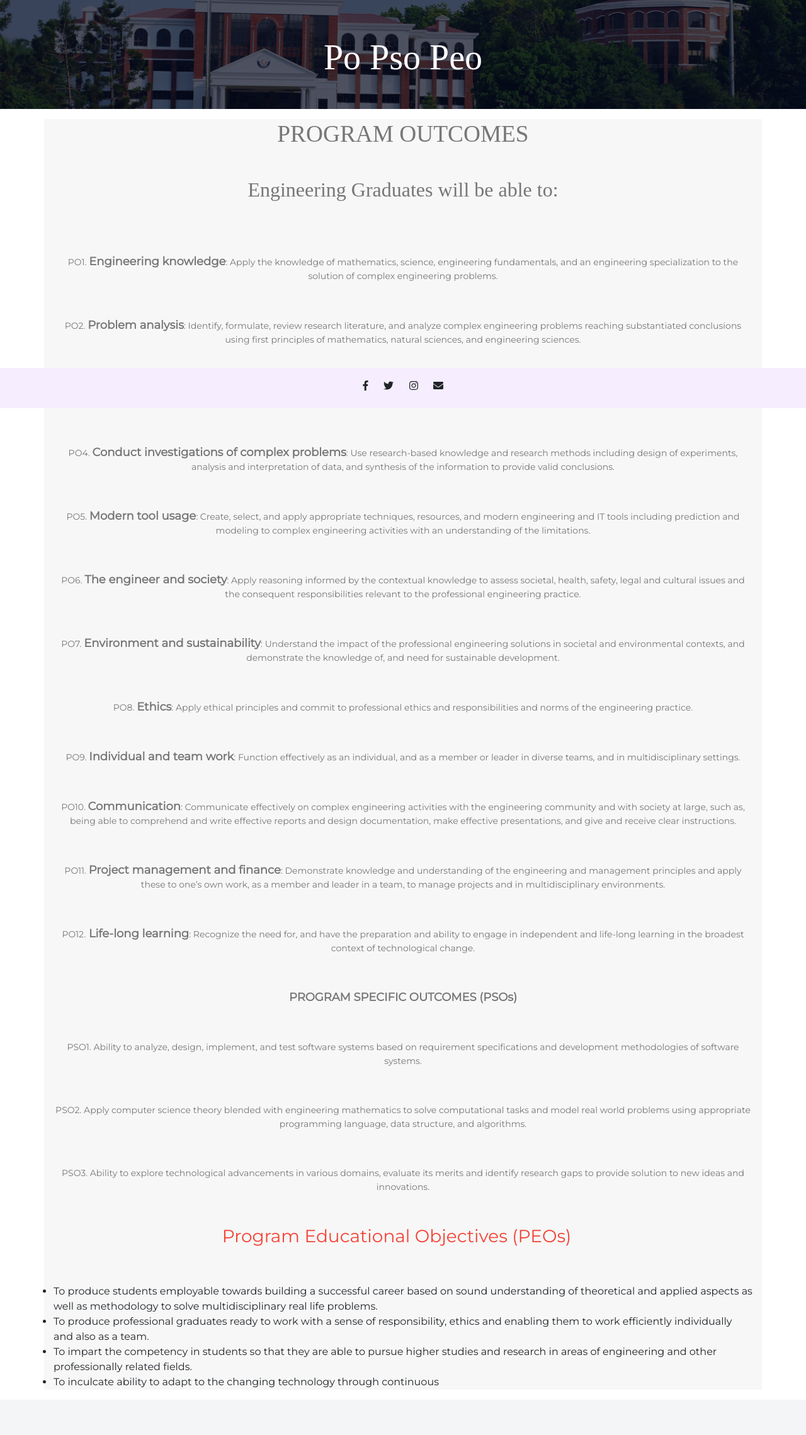
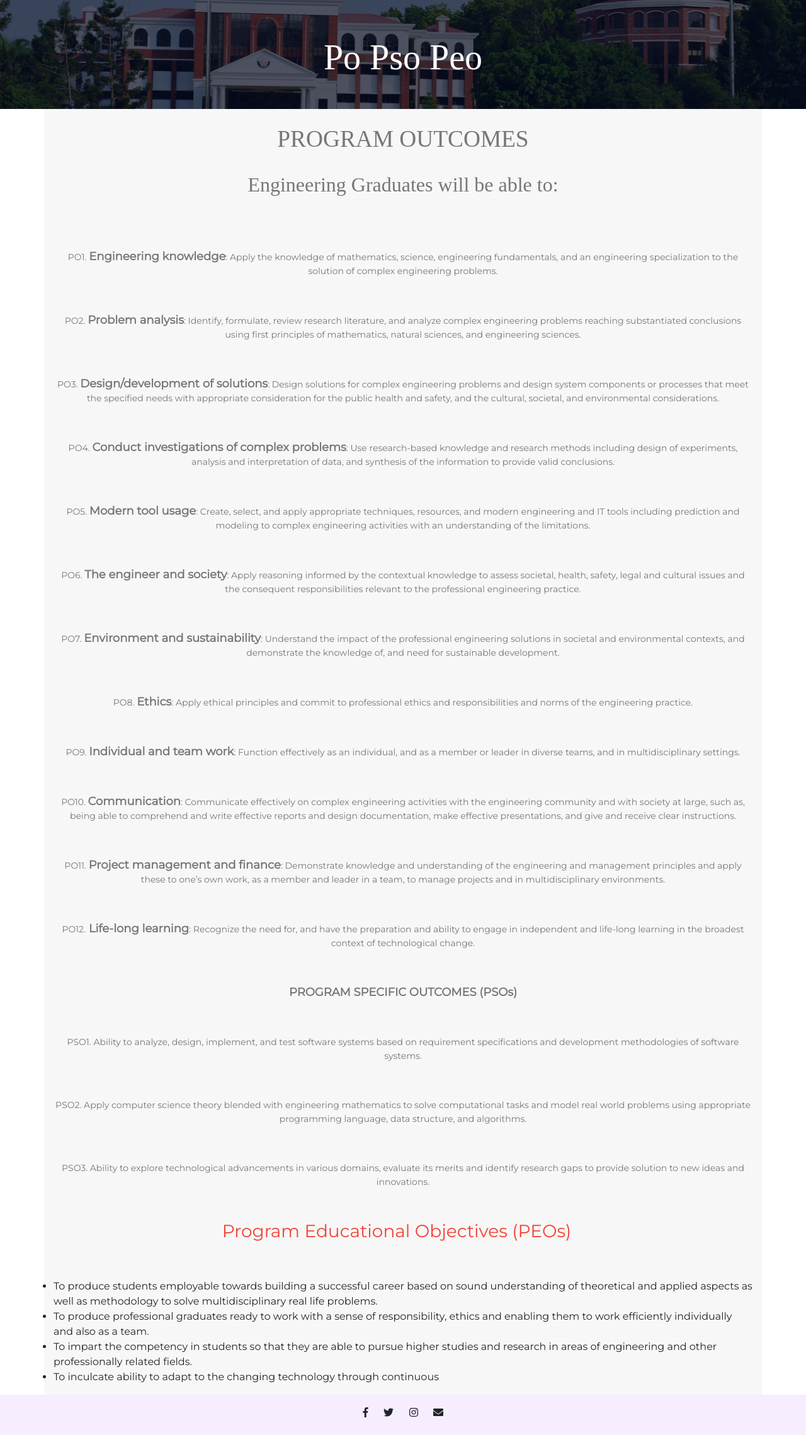
Before and after one commit to Rahulgit3D2Y/GEU_website, a PHP site: page /poPsoPeo.html in a window 1280 px wide. Shown: the part 152-2430 px from the top of the page at 63% size. Before the commit the page ends 2355 px from the top, so only its background shows below. Run offline with PHP 8.4, Linux system fonts and the light colour scheme; some libraries are stand-ins or nearby versions.

Commit message:
footer is where the foot is

```diff
--- a/aboutUs.html
+++ b/aboutUs.html
@@ -27,6 +27,8 @@
 </head>
 
 <body>
+  <div id="page-container">
+    <div id="content-wrap">
   <section class="colored-section" id="sub-title">
     <div class="container-fluid">
       <!-- Nav Bar -->
@@ -99,6 +101,7 @@
         </div>
 
 </section>
+    </div>
   <!-- Footer -->
 
   <footer class="white-section" id="footer">
@@ -109,7 +112,7 @@
       <i class="social-icon fas fa-envelope"></i>
     </div>
   </footer>
-
+  </div>
 
 
 
--- a/contact.html
+++ b/contact.html
@@ -27,6 +27,8 @@
 </head>
 
 <body>
+  <div id="page-container">
+    <div id="content-wrap">
   <section class="colored-section" id="sub-title">
     <div class="container-fluid">
       <!-- Nav Bar -->
@@ -130,7 +132,7 @@
 <iframe src="https://www.google.com/maps/embed?pb=!1m18!1m12!1m3!1d3445.893315425911!2d77.99264815104446!3d30.268620781712013!2m3!1f0!2f0!3f0!3m2!1i1024!2i768!4f13.1!3m3!1m2!1s0x39092b9451ae8dfd%3A0xf39c46d34a152faa!2sGraphic%20Era%20(Deemed%20to%20be%20University)!5e0!3m2!1sen!2sin!4v1666007630235!5m2!1sen!2sin" width="600" height="450" style="border:0;" allowfullscreen="" loading="lazy" referrerpolicy="no-referrer-when-downgrade"></iframe>
 </section>
 
-
+    </div>
   <!-- Footer -->
 
   <footer class="white-section" id="footer">
@@ -141,7 +143,7 @@
       <i class="social-icon fas fa-envelope"></i>
     </div>
   </footer>
-
+  </div>
 
 
 
--- a/feedback.html
+++ b/feedback.html
@@ -29,6 +29,8 @@
 </head>
 
 <body>
+  <div id="page-container">
+    <div id="content-wrap">
   <div class="form-body">
   <section class="colored-section" id="sub-title">
     <div class="container-fluid">
@@ -140,7 +142,7 @@
       document.getElementById("iframe").src = formUrl;
     }
   </script>
-
+    </div>
 
   <!-- Footer -->
 
@@ -152,7 +154,7 @@
       <i class="social-icon fas fa-envelope"></i>
     </div>
   </footer>
-
+  </div>
 
 
 
--- a/gallery.html
+++ b/gallery.html
@@ -30,6 +30,8 @@
 </head>
 
 <body>
+  <div id="page-container">
+    <div id="content-wrap">
   <section class="colored-section" id="sub-title">
     <div class="container-fluid">
       <!-- Nav Bar -->
@@ -205,7 +207,7 @@
         </div>
       </div>
 </div>
-
+    </div>
 
 
   <!-- Footer -->
@@ -218,7 +220,7 @@
       <i class="social-icon fas fa-envelope"></i>
     </div>
   </footer>
-
+  </div>
 
   <!-- init owl-carousel -->
   <script src="https://cdnjs.cloudflare.com/ajax/libs/jquery/3.6.0/jquery.min.js"></script>
--- a/notices.html
+++ b/notices.html
@@ -27,6 +27,8 @@
 </head>
 
 <body>
+  <div id="page-container">
+    <div id="content-wrap">
   <section class="colored-section" id="sub-title">
     <div class="container-fluid">
       <!-- Nav Bar -->
@@ -107,7 +109,7 @@
 
 
   </div>
-
+    </div>
 
   <!-- Footer -->
 
@@ -119,7 +121,7 @@
       <i class="social-icon fas fa-envelope"></i>
     </div>
   </footer>
-
+  </div>
 
 
 
--- a/poPsoPeo.html
+++ b/poPsoPeo.html
@@ -27,6 +27,8 @@
 </head>
 
 <body>
+  <div id="page-container">
+    <div id="content-wrap">
   <section class="colored-section" id="sub-title">
     <div class="container-fluid">
       <!-- Nav Bar -->
@@ -88,8 +90,8 @@
 
   <!-- po-contnet -->
   <section>
-    <div class="container  psocolor">
-    <div class="row my-3">
+    <div class="container py-4 psocolor">
+    <div class="row ">
       <div class="col">
         <h3><p class="fa-lg">PROGRAM OUTCOMES</p></h3>
       </div>
@@ -143,9 +145,9 @@
 
 
 
-</div>
+  </div>
 </section>
-
+    </div>
   <!-- Footer -->
 
   <footer class="white-section" id="footer">
@@ -156,7 +158,7 @@
       <i class="social-icon fas fa-envelope"></i>
     </div>
   </footer>
-
+  </div>
 
 
 
--- a/style.css
+++ b/style.css
@@ -247,15 +247,21 @@ p{
 
 
   /* Footer Section */
+  #page-container {
+    position: relative;
+    min-height: 100vh;
+  }
 
-  #footer
-  {
+  #content-wrap {
+    padding-bottom: 2.5rem;    /* Footer height */
+  }
+
+  #footer {
+    position: absolute;
+    bottom: 0;
+    width: 100%;
+    height: 4rem;            /* Footer height */
     background-color: #f6eeff;
-
-      position: absolute;
-      bottom: 0;
-      width: 100%;
-      height: 4rem;            /* Footer height */
     }
   .social-icon {
     margin: 20px 10px;
--- a/syllabus.html
+++ b/syllabus.html
@@ -27,6 +27,8 @@
 </head>
 
 <body>
+  <div id="page-container">
+    <div id="content-wrap">
   <section class="colored-section" id="sub-title">
     <div class="container-fluid">
       <!-- Nav Bar -->
@@ -126,7 +128,7 @@
   <div class="iframe-body">
     <iframe src="pdf/holiday.pdf" width="800" height="500" id="pdf-iframe"> </iframe>
   </div>
-
+    </div>
 
 
 
@@ -140,7 +142,7 @@
       <i class="social-icon fas fa-envelope"></i>
     </div>
   </footer>
-
+  </div>
 
 
 
--- a/timeTable.html
+++ b/timeTable.html
@@ -27,6 +27,8 @@
 </head>
 
 <body>
+  <div id="page-container">
+    <div id="content-wrap">
   <section class="colored-section" id="sub-title">
     <div class="container-fluid">
       <!-- Nav Bar -->
@@ -133,7 +135,7 @@
   <iframe src="pdf/holiday.pdf" width="800" height="500" id="pdf-iframe"> </iframe>
 </div>
 
-
+    </div>
   <!-- Footer -->
 
   <footer class="white-section" id="footer">
@@ -144,7 +146,7 @@
       <i class="social-icon fas fa-envelope"></i>
     </div>
   </footer>
-
+  </div>
 
 
 
```
Also changed, not shown: index.html (+4 -3 lines).
